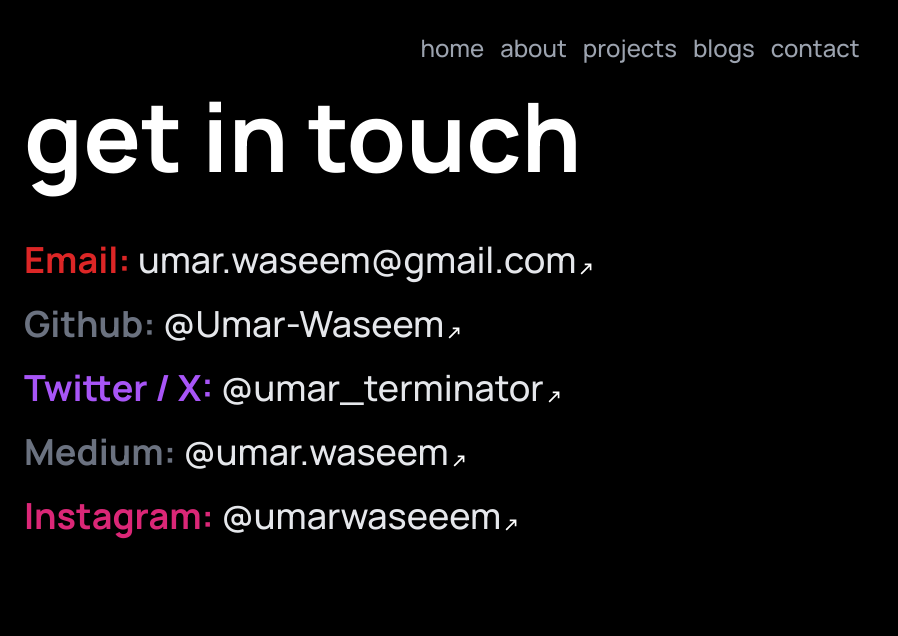
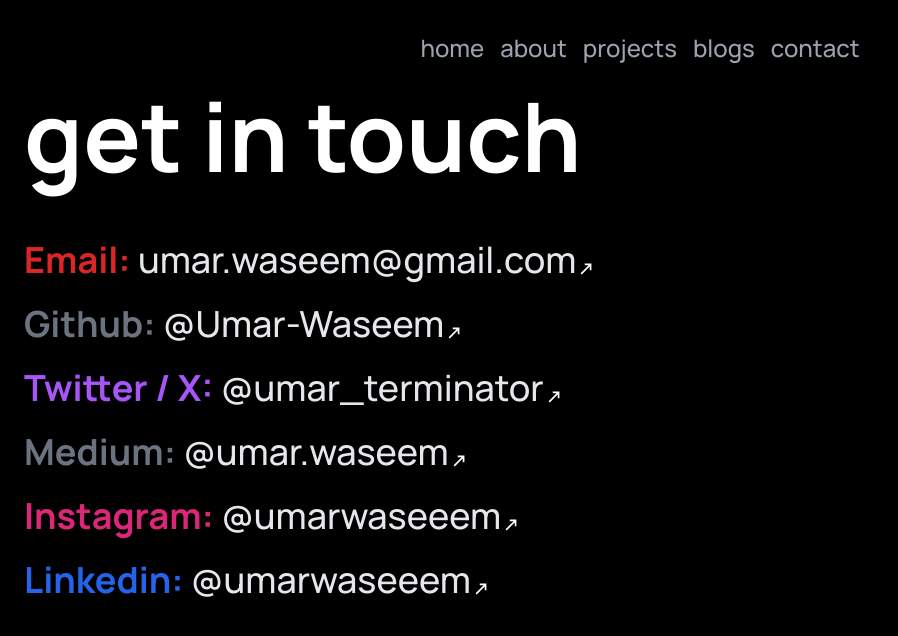
Before and after one commit to umarwaseeem/muhammadumarwaseem, a Next.js app: page /contact in a window 1280 px wide. Shown: the top 636 px of the page, without its empty margins (0-898 px from the left). Built offline with nearby package versions, Linux system fonts and the light colour scheme.

Commit message:
remove extra colors

```diff
--- a/app/about/page.js
+++ b/app/about/page.js
@@ -7,7 +7,7 @@
             {/* Left side content */}
             <div className="flex flex-col lg:w-1/2 justify-center items-center lg:items-start lg:justify-start h-fit lg:h-full">
                 <h2 className="font-bold text-4xl lg:text-8xl text-white mb-16 lg:mb-10 lg:mr-8">about</h2>
-                <ul className="text-white text-xl lg:text-3xl mb-4 lg:mb-6 text-left lg:text-left list-disc px-4">
+                <ul className="text-white text-xl lg:text-3xl mb-4 lg:mb-6 text-left lg:text-left list-disc px-4 leading-8">
                     <li className="mb-4">
                         software engineer from islamabad, pakistan
                     </li>
@@ -21,7 +21,7 @@
                         actively engaged in converting ideas into software solutions as entrepreneurial ventures
                     </li>
                     <li className="mb-4">
-                        expertise with building <span className="text-purple-500">mobile</span>/<span className="text-purple-500">web</span> apps, and creating <span className="text-red-500">machine learning</span> and <span className="text-red-500">artificial intelligence</span> based solutions,{" "}
+                        expertise with building full stack <span className="italic font-extrabold">mobile</span> / <span className="italic font-extrabold">web</span> apps, and creating <span className="italic font-extrabold">machine learning</span> and <span className="italic font-extrabold">artificial intelligence</span> based solutions,{" "}
                         <Link href={"/projects"} className="text-green-600 hover:underline underline-offset-4 items-center">
                             see projects
                             <Image src="/arrow-top-left.svg" alt="Projects" className="rotate-90 inline" width={20} height={20} />
--- a/app/components/main.jsx
+++ b/app/components/main.jsx
@@ -7,16 +7,16 @@
     return (
         <main className="flex h-[94vh] flex-col items-center justify-center bg-black pb-20">
             <div className="flex items-center mb-4 space-x-4">
-                <a href="https://facebook.com" target="_blank" rel="noopener noreferrer">
+                <a href="https://www.instagram.com/umarwaseeem/" target="_blank" rel="noopener noreferrer">
                     <InstagramIcon className="w-8 h-8 text-red-500 hover:text-gray-400" />
                 </a>
-                <a href="https://twitter.com" target="_blank" rel="noopener noreferrer">
+                <a href="https://twitter.com/umar_terminator" target="_blank" rel="noopener noreferrer">
                     <TwitterIcon className="w-8 h-8 text-purple-500 hover:text-gray-400" />
                 </a>
-                <a href="https://linkedin.com" target="_blank" rel="noopener noreferrer">
+                <a href="https://www.linkedin.com/in/umarwaseem/" target="_blank" rel="noopener noreferrer">
                     <LinkedinIcon className="w-8 h-8 text-blue-500 hover:text-gray-400" />
                 </a>
-                <a href="https://github.com" target="_blank" rel="noopener noreferrer">
+                <a href="https://github.com/Umar-Waseem" target="_blank" rel="noopener noreferrer">
                     <GithubIcon className="w-8 h-8 text-gray-200 hover:text-gray-400" />
                 </a>
             </div>
--- a/app/contact/page.js
+++ b/app/contact/page.js
@@ -31,6 +31,11 @@
                     <Link className="hover:underline underline-offset-8 text-xl lg:text-4xl text-gray-200" href="https://www.instagram.com/umarwaseeem/" >@umarwaseeem</Link>
                     <LinkIcon />
                 </div>
+                <div>
+                    <span className="text-blue-600 font-bold text-xl lg:text-4xl">Linkedin: </span>
+                    <Link className="hover:underline underline-offset-8 text-xl lg:text-4xl text-gray-200" href="https://www.linkedin.com/in/umarwaseem/" >@umarwaseeem</Link>
+                    <LinkIcon />
+                </div>
             </div>
         </section>
     );
```
